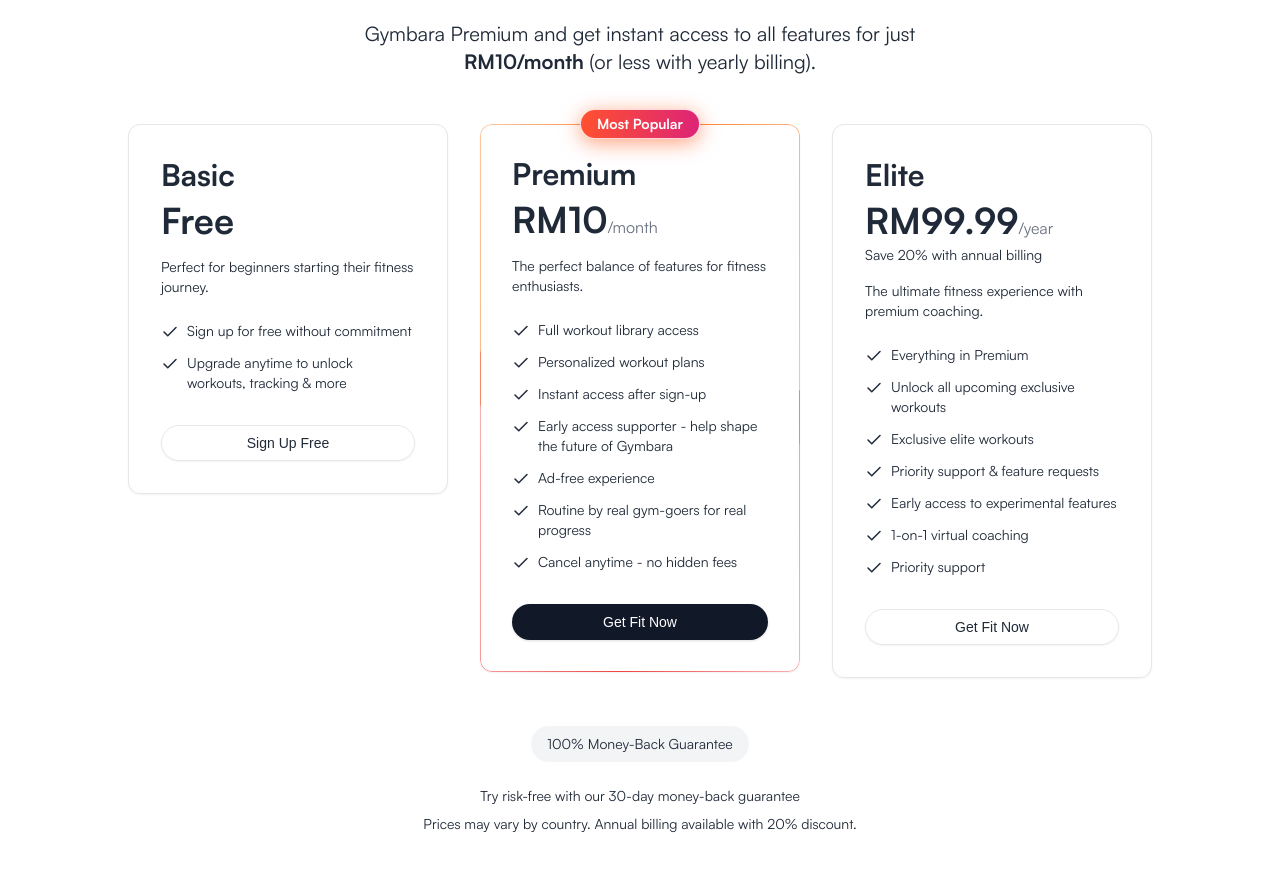
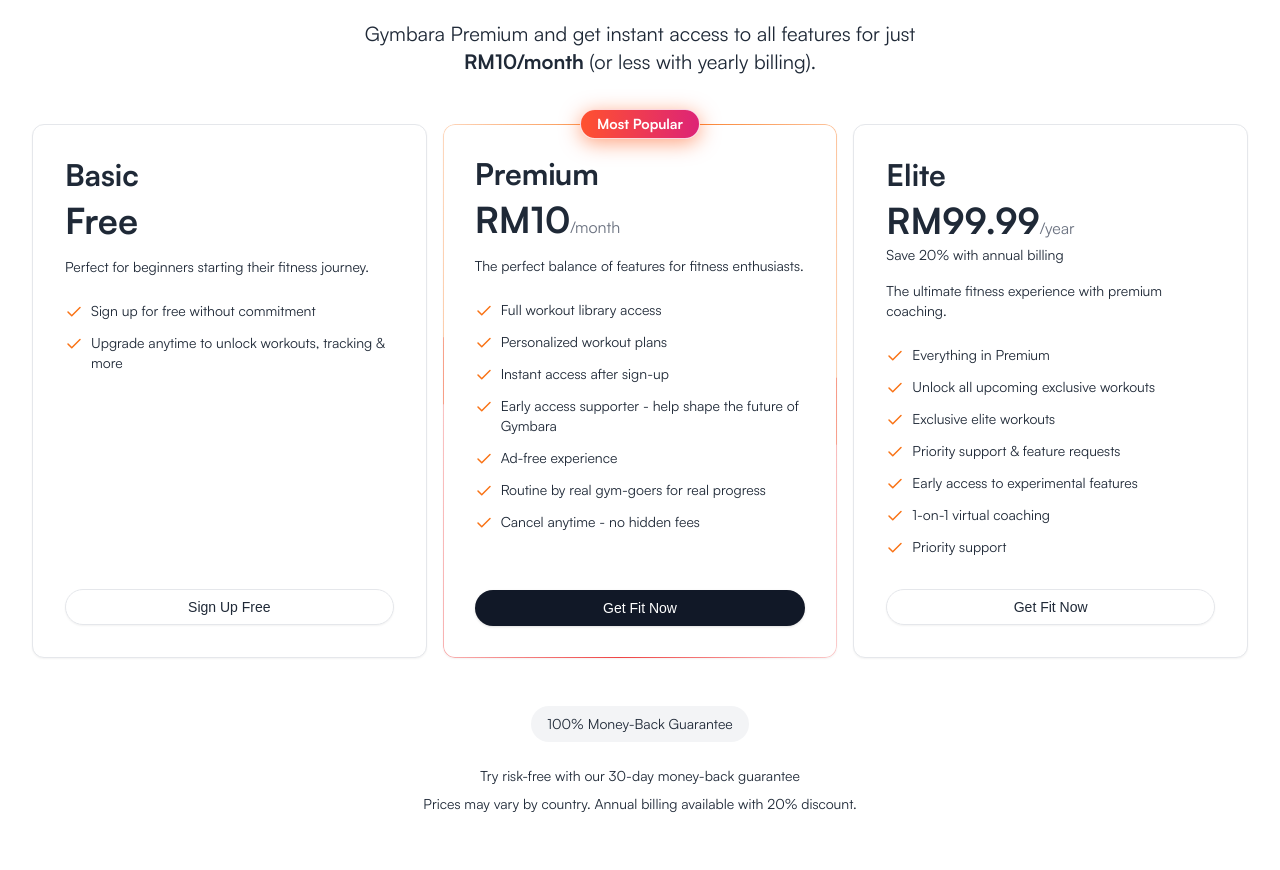
Before and after one commit to haikali3/gymbara, a Next.js app: page /home in a window 1280 px wide. Shown: the part 1549-2419 px from the top of the page. Built offline with nearby package versions, Linux system fonts and the light colour scheme.

Commit message:
fix: adjust grid gap and update text color for improved layout and visibility in PricingPlan

```diff
--- a/src/components/_landing-page/pricing-section.tsx
+++ b/src/components/_landing-page/pricing-section.tsx
@@ -23,7 +23,7 @@ export default function PricingSection() {
           </Typography>
         </div>
 
-        <div className="grid grid-cols-1 md:grid-cols-3 gap-8 max-w-5xl mx-auto">
+        <div className="grid grid-cols-1 md:grid-cols-3 gap-4">
           <PricingPlan
             name="Basic"
             price="Free"
--- a/src/components/_pricing-plan/pricing-plan.tsx
+++ b/src/components/_pricing-plan/pricing-plan.tsx
@@ -30,7 +30,7 @@ export const PricingPlan = ({
       </div>
     )}
     <div
-      className={`relative overflow-hidden rounded-xl bg-white p-8 shadow-sm ${
+      className={`relative flex h-full flex-col overflow-hidden rounded-xl bg-white p-8 shadow-sm ${
         isPopular ? "" : "border border-gray-200"
       }`}
     >
@@ -81,7 +81,7 @@ export const PricingPlan = ({
             <li key={i} className="flex items-start">
               <Check
                 size={18}
-                className="mr-2 mt-0.5 flex-shrink-0 text-gray-800"
+                className="mr-2 mt-0.5 flex-shrink-0 text-orange-500"
               />
               <Typography variant="small" className="text-gray-700">
                 {feature}
```
